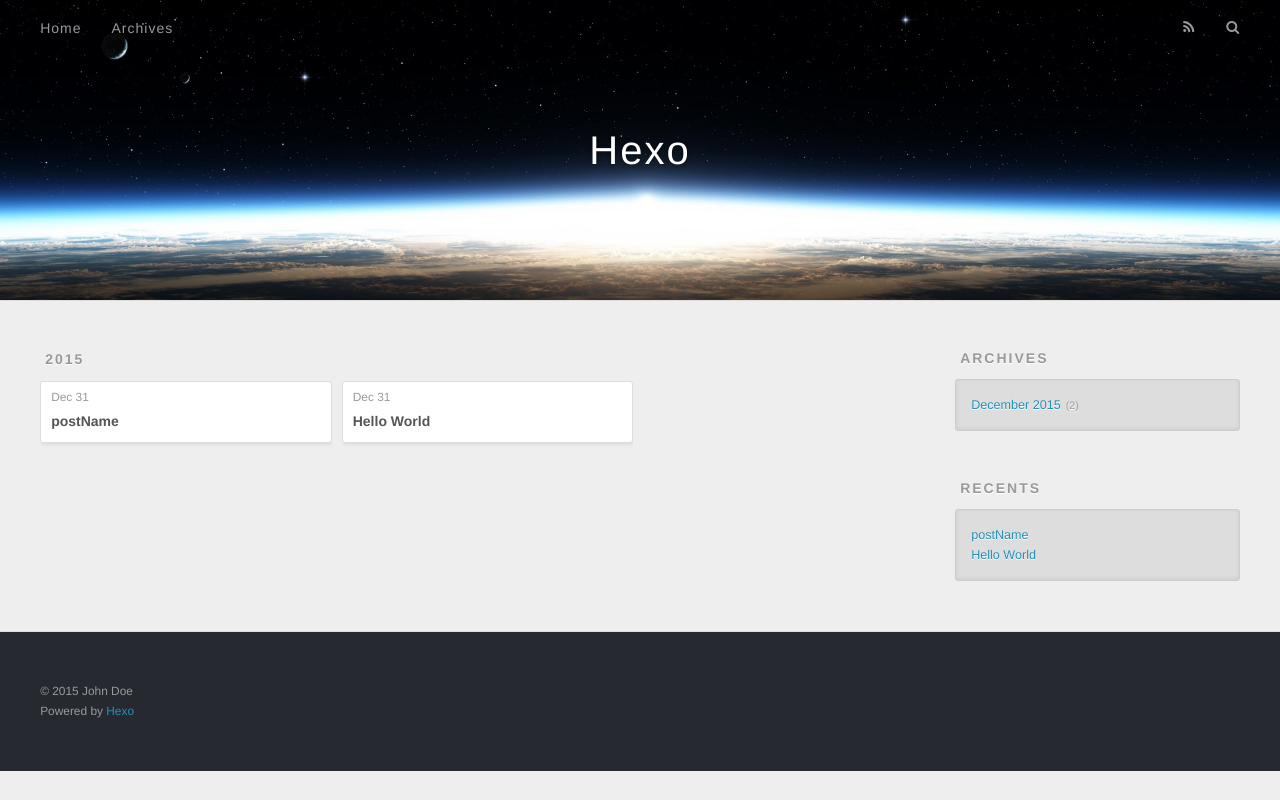
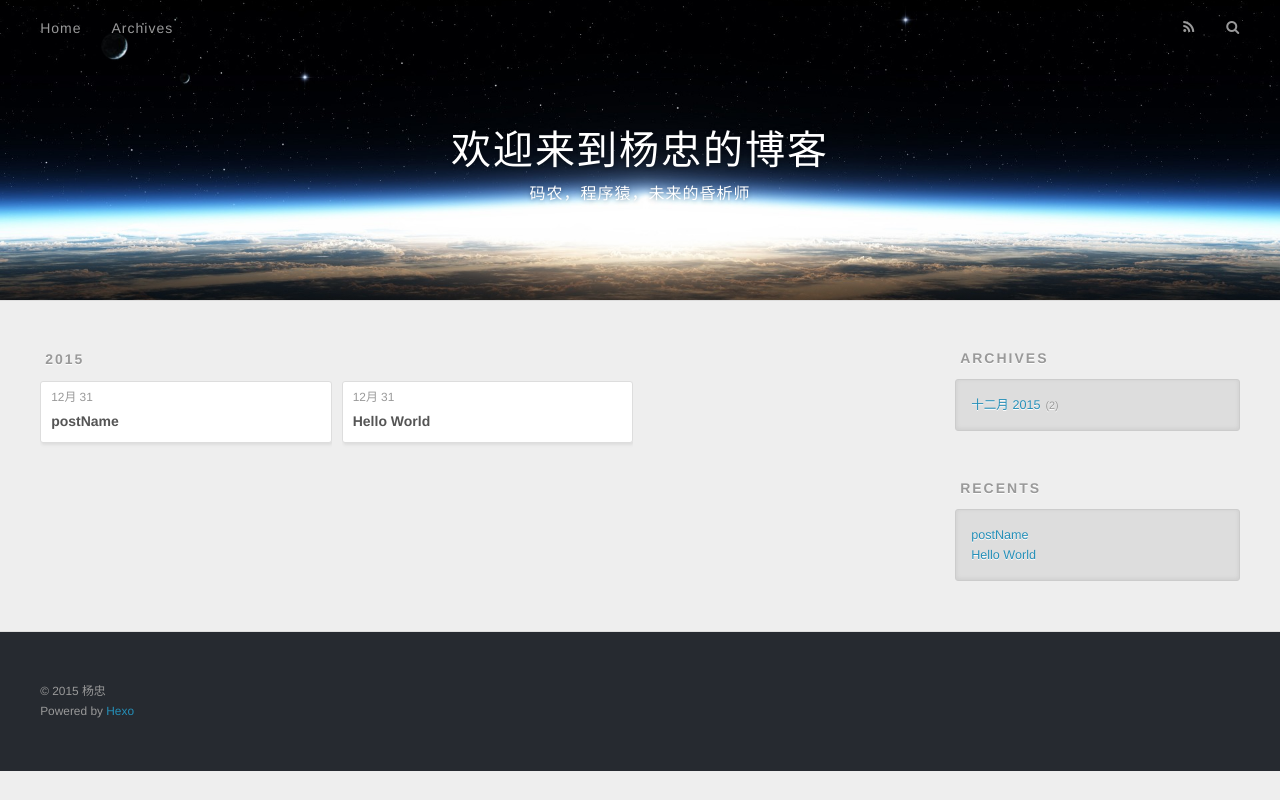
Before and after one commit to yzhever/yzhever.github.com, a plain HTML site: page archives/2015/12/index.html in a window 1280 px wide. Drawn offline with nearby package versions, Linux system fonts and the light colour scheme.

Commit message:
Site updated: 2015-12-31 15:41:07

```diff
--- a/archives/2015/12/index.html
+++ b/archives/2015/12/index.html
@@ -3,19 +3,19 @@
 <head>
   <meta charset="utf-8">
 
-  <title>Archives: 2015/12 | Hexo</title>
+  <title>Archives: 2015/12 | 欢迎来到杨忠的博客</title>
   <meta name="viewport" content="width=device-width, initial-scale=1, maximum-scale=1">
-  <meta name="description">
+  <meta name="description" content="杨忠的博客 | yangzhong&apos;s blog | java | scala | bi">
 <meta property="og:type" content="website">
-<meta property="og:title" content="Hexo">
+<meta property="og:title" content="欢迎来到杨忠的博客">
 <meta property="og:url" content="http://yoursite.com/archives/2015/12/index.html">
-<meta property="og:site_name" content="Hexo">
-<meta property="og:description">
+<meta property="og:site_name" content="欢迎来到杨忠的博客">
+<meta property="og:description" content="杨忠的博客 | yangzhong&apos;s blog | java | scala | bi">
 <meta name="twitter:card" content="summary">
-<meta name="twitter:title" content="Hexo">
-<meta name="twitter:description">
+<meta name="twitter:title" content="欢迎来到杨忠的博客">
+<meta name="twitter:description" content="杨忠的博客 | yangzhong&apos;s blog | java | scala | bi">
 
-    <link rel="alternative" href="/atom.xml" title="Hexo" type="application/atom+xml">
+    <link rel="alternative" href="/atom.xml" title="欢迎来到杨忠的博客" type="application/atom+xml">
 
 
     <link rel="icon" href="/favicon.png">
@@ -33,8 +33,12 @@
   <div id="header-outer" class="outer">
     <div id="header-title" class="inner">
       <h1 id="logo-wrap">
-        <a href="/" id="logo">Hexo</a>
+        <a href="/" id="logo">欢迎来到杨忠的博客</a>
       </h1>
+
+        <h2 id="subtitle-wrap">
+          <a href="/" id="subtitle">码农，程序猿，未来的昏析师</a>
+        </h2>
 
     </div>
     <div id="header-inner" class="inner">
@@ -76,7 +80,7 @@
   <div class="archive-article-inner">
     <header class="archive-article-header">
       <a href="/2015/12/31/postName/" class="archive-article-date">
-  <time datetime="2015-12-31T02:53:55.000Z" itemprop="datePublished">Dec 31</time>
+  <time datetime="2015-12-31T02:53:55.000Z" itemprop="datePublished">12月 31</time>
 </a>
 
 
@@ -95,7 +99,7 @@
   <div class="archive-article-inner">
     <header class="archive-article-header">
       <a href="/2015/12/31/hello-world/" class="archive-article-date">
-  <time datetime="2015-12-31T02:10:49.000Z" itemprop="datePublished">Dec 31</time>
+  <time datetime="2015-12-31T02:10:49.000Z" itemprop="datePublished">12月 31</time>
 </a>
 
 
@@ -125,7 +129,7 @@
   <div class="widget-wrap">
     <h3 class="widget-title">Archives</h3>
     <div class="widget">
-      <ul class="archive-list"><li class="archive-list-item"><a class="archive-list-link" href="/archives/2015/12/">December 2015</a><span class="archive-list-count">2</span></li></ul>
+      <ul class="archive-list"><li class="archive-list-item"><a class="archive-list-link" href="/archives/2015/12/">十二月 2015</a><span class="archive-list-count">2</span></li></ul>
     </div>
   </div>
 
@@ -156,7 +160,7 @@
 
   <div class="outer">
     <div id="footer-info" class="inner">
-      &copy; 2015 John Doe<br>
+      &copy; 2015 杨忠<br>
       Powered by <a href="http://hexo.io/" target="_blank">Hexo</a>
     </div>
   </div>
```
Also changed, not shown: 2015/12/31/hello-world/index.html (+11 -7 lines), 2015/12/31/postName/index.html (+14 -10 lines), archives/2015/index.html (+17 -13 lines), archives/index.html (+17 -13 lines), index.html (+17 -13 lines).
